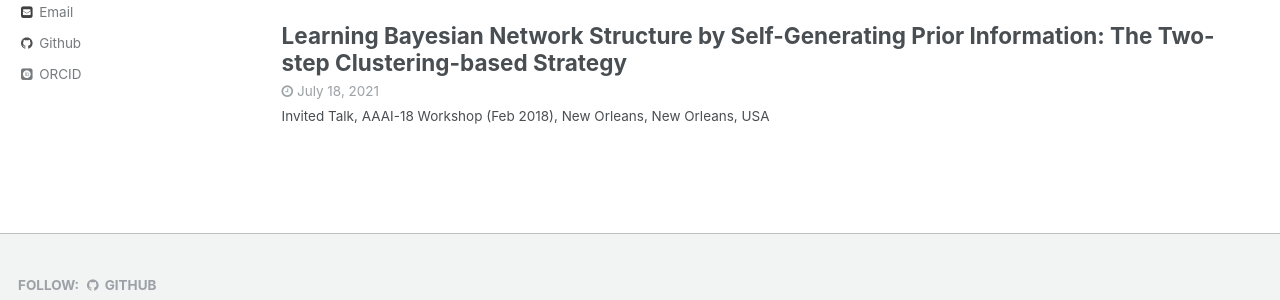
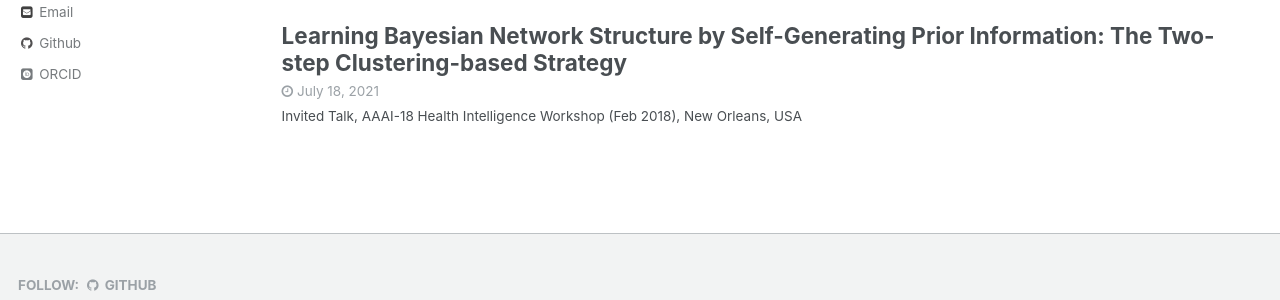
Before and after one commit to zhangyk8/zhangyk8.github.io, a Jekyll site: the page built from _pages/talks.html, in a window 1280 px wide. Shown: the part 475-775 px from the top of the page. Built offline with Jekyll 4.4.1, drawn with Linux system fonts in a browser that asks for light colours; some web fonts are replaced.

Commit message:
Update talk-1.md

```diff
--- a/_talks/talk-1.md
+++ b/_talks/talk-1.md
@@ -4,7 +4,7 @@ collection: talks
 permalink: /talks/talk-1
 type: "Invited Talk"
 excerpt: ""
-venue: "AAAI-18 Workshop (Feb 2018), New Orleans"
+venue: "AAAI-18 Health Intelligence Workshop (Feb 2018)"
 location: "New Orleans, USA"
 ---
 
```
